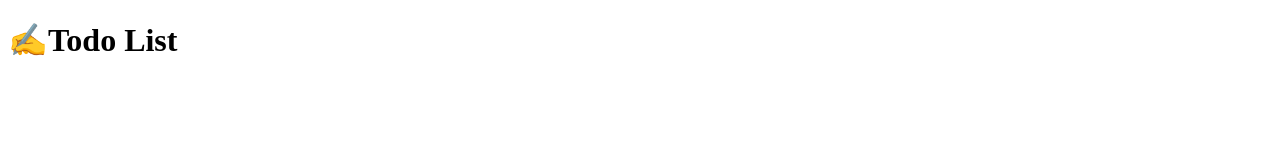
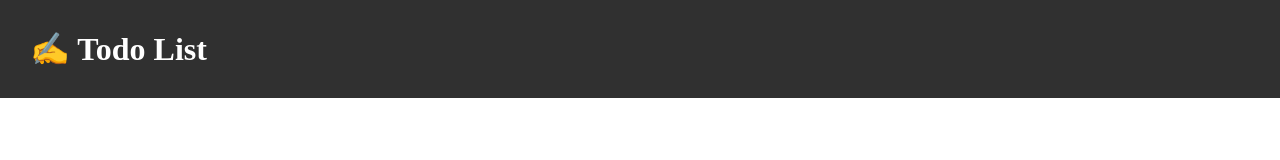
Before and after one commit to sunridden/todo-list, a website built with webpack: page dist/index.html in a window 1280 px wide. Built offline with nearby package versions, Linux system fonts and the light colour scheme.

Commit message:
Add header and favicon img

```diff
--- a/dist/index.html
+++ b/dist/index.html
@@ -4,13 +4,14 @@
     <meta charset="UTF-8">
     <meta http-equiv="X-UA-Compatible" content="IE=edge">
     <meta name="viewport" content="width=device-width, initial-scale=1.0">
-    <title>Todo-list</title>
+    <title>Todo List</title>
+    <link rel="icon" type="image/x-icon" href="img/favicon.svg">
     <link rel="stylesheet" href="style.css">
     <script src="main.js"></script>
 </head>
 <body>
     <header class="header">
-        <h1>✍️Todo List</h1>
+        <h1>✍️ Todo List</h1>
     </header>
 </body>
 </html>
--- a/dist/style.css
+++ b/dist/style.css
@@ -0,0 +1,11 @@
+*, *::before, *::after {
+    box-sizing: border-box;
+    margin: 0;
+    padding: 0;
+}
+
+.header {
+    background-color: #303030;
+    color: white;
+    padding: 30px;
+}
```
Also changed, not shown: dist/img/favicon.svg (added).
